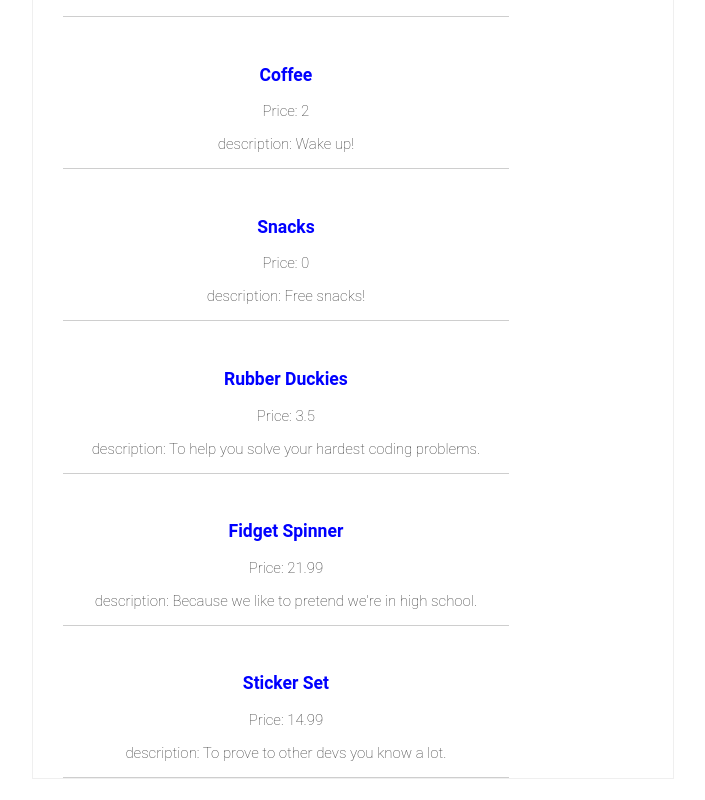
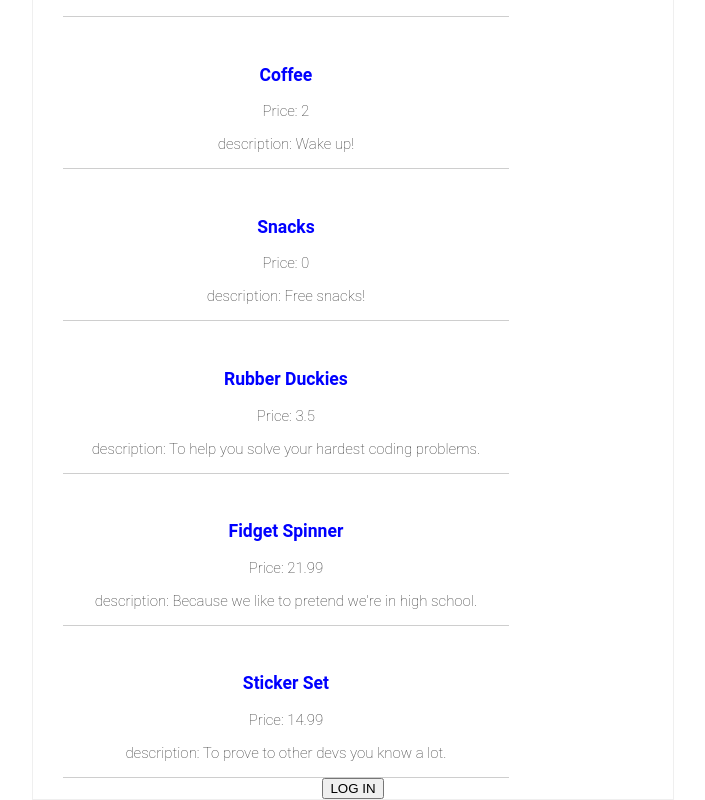
Before and after one commit to dek-haji/Scrimba-React-Project, a React (Create React App) app: page / in a window 1280 px wide. Shown: the part 476-1276 px from the top of the page, without its empty margins (287-992 px from the left). Before the commit the page ends 1255 px from the top, so only its background shows below. Built offline with nearby package versions, Linux system fonts and the light colour scheme.

Commit message:
added credential

```diff
--- a/src/App.js
+++ b/src/App.js
@@ -2,6 +2,7 @@ import React from 'react';
 import vsSchoolProducts from "./vschoolProducts"
 import './App.css';
 import Product from "./Product"
+import Credential from "./Credential"
 
 
 class App extends React.Component{
@@ -16,7 +17,8 @@ class App extends React.Component{
      const products = vsSchoolProducts.map(item => <Product Key={item.id} product={item}/>)
    return (
     <div className="App">
-      {products}
+       {products}
+       <Credential />
      </div>
    )
   }
--- a/src/Credential.js
+++ b/src/Credential.js
@@ -8,4 +8,12 @@ class Credential extends React.Component{
             isLoggedIn: false
         }
     }
+    render() {
+        return (
+            <div>
+                <button>LOG IN </button>
+                </div>
+        )
+    }
 }
+export default Credential
```
